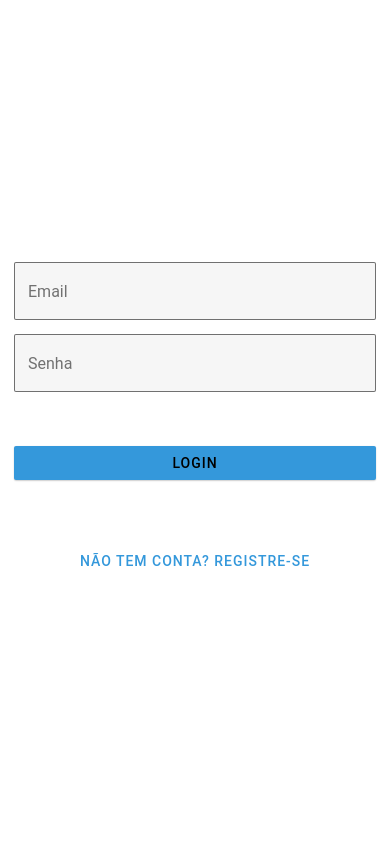
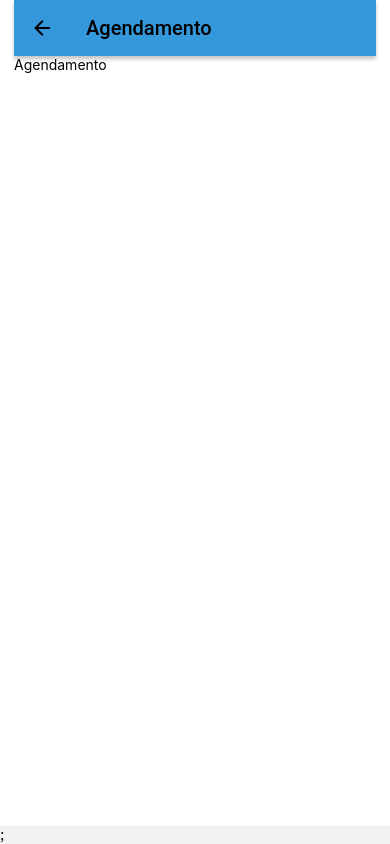
Before and after one commit to JVictorGalvao/projeto_v_dispositivos_moveis, a React Native app: screen /Agendamento in a window 390 px wide. Built offline with nearby package versions, Linux system fonts and the light colour scheme; what expo-linking would draw is missing.

Commit message:
fix(ajustes): Fix no carregamento do grupo de atendimento

```diff
--- a/App.tsx
+++ b/App.tsx
@@ -1,3 +1,4 @@
+/* eslint-disable react/style-prop-object */
 import { StatusBar } from 'expo-status-bar';
 import React from 'react';
 import { DefaultTheme, Provider as PaperProvider } from 'react-native-paper';
--- a/navigation/index.tsx
+++ b/navigation/index.tsx
@@ -6,11 +6,13 @@
 import {
   DarkTheme,
   DefaultTheme,
+  // eslint-disable-next-line prettier/prettier
   NavigationContainer
 } from '@react-navigation/native';
 import { createNativeStackNavigator } from '@react-navigation/native-stack';
 import * as React from 'react';
 import { ColorSchemeName } from 'react-native';
+import AgendamentoScreen from '../screens/AgendamentoScreen';
 import HomeScreen from '../screens/HomeSceen';
 import LocalizacaoScreen from '../screens/LocalizacaoScreen';
 import LoginScreen from '../screens/LoginScreen';
@@ -50,13 +52,18 @@ function RootNavigator() {
         options={{ headerShown: false }}
       />
       <Stack.Screen
-        name="Localizacao"
-        component={LocalizacaoScreen}
+        name="Home"
+        component={HomeScreen}
         options={{ headerShown: false }}
       />
       <Stack.Screen
-        name="Home"
-        component={HomeScreen}
+        name="Agendamento"
+        component={AgendamentoScreen}
+        options={{ headerShown: false }}
+      />
+      <Stack.Screen
+        name="Localizacao"
+        component={LocalizacaoScreen}
         options={{ headerShown: false }}
       />
       <Stack.Group screenOptions={{ presentation: 'modal' }}>
--- a/screens/AgendamentoScreen.tsx
+++ b/screens/AgendamentoScreen.tsx
@@ -0,0 +1,26 @@
+import React from 'react';
+import { Text } from 'react-native';
+import { Appbar } from 'react-native-paper';
+import { ScreenContainer } from '../components/ScreenContainer';
+import { RootStackScreenProps } from '../types';
+
+export default function AgendamentoScreen({
+  navigation,
+}: RootStackScreenProps<'Agendamento'>) {
+  return (
+    <>
+      <ScreenContainer>
+        <Appbar.Header statusBarHeight={0}>
+          <Appbar.BackAction
+            onPress={() => {
+              navigation.goBack();
+            }}
+          />
+          <Appbar.Content title="Agendamento" />
+        </Appbar.Header>
+        <Text>Agendamento</Text>
+      </ScreenContainer>
+      ;
+    </>
+  );
+}
--- a/screens/HomeSceen.tsx
+++ b/screens/HomeSceen.tsx
@@ -1,4 +1,5 @@
-import { useRoute } from '@react-navigation/native';
+/* eslint-disable no-else-return */
+import { RouteProp, useRoute } from '@react-navigation/native';
 // eslint-disable-next-line import/no-duplicates
 import { formatDistanceToNowStrict } from 'date-fns';
 // eslint-disable-next-line import/no-duplicates
@@ -14,30 +15,36 @@ interface IGrupos {
   nome: string;
   idade_minima: number;
 }
+type IRotas = {
+  Home: {
+    nome: string;
+    dataNasc: string;
+    email: string;
+  };
+};
 
 export default function HomeScreen({
   navigation,
 }: RootStackScreenProps<'Home'>) {
-  const route = useRoute();
+  const route = useRoute<RouteProp<IRotas, 'Home'>>();
   const nascimento = new Date(route.params.dataNasc);
   const idade = formatDistanceToNowStrict(nascimento, {
     locale: ptBR,
     addSuffix: false,
   });
   const idadeGrupo = parseInt(idade.replace(/[^0-9]/g, ''), 10);
-  //   const idadeGrupo = 44;
   const [grupos, setGrupos] = useState<IGrupos[]>([]);
 
   useEffect(() => {
-    api
-      .get('/grupos-atendimentos')
-      .then((response) => setGrupos(response.data));
-  }, []);
-
-  const grupoAtendimento = grupos.filter(
-    (elem) => elem.idade_minima <= idadeGrupo
-  );
-
+    (async () => {
+      const grupos = await api
+        .get('/grupos-atendimentos')
+        .then((response) =>
+          response.data.filter((elem) => elem.idade_minima <= idadeGrupo)
+        );
+      await setGrupos(grupos[0].nome);
+    })();
+  }, [idadeGrupo]);
   return (
     <ScreenContainer>
       <Card elevation={0}>
@@ -47,7 +54,7 @@ export default function HomeScreen({
           <Title>{`Idade: ${idade}`}</Title>
           <Title
             style={{ fontSize: 18 }}
-          >{`Grupo de atendimento: ${grupoAtendimento[0].nome}`}</Title>
+          >{`Grupo de atendimento: ${grupos}`}</Title>
           <Separator vertical size={8} />
           <Divider />
         </Card.Content>
@@ -57,7 +64,7 @@ export default function HomeScreen({
         <Card.Title title="Postos de vacinação próximos" />
       </Card>
       <Separator vertical size={36} />
-      <Card onPress={() => navigation.navigate('Localizacao')}>
+      <Card onPress={() => navigation.navigate('Agendamento')}>
         <Card.Title title="Agendamento" />
       </Card>
     </ScreenContainer>
--- a/screens/LocalizacaoScreen.tsx
+++ b/screens/LocalizacaoScreen.tsx
@@ -1,3 +1,5 @@
+/* eslint-disable @typescript-eslint/no-unused-vars */
+/* eslint-disable no-param-reassign */
 /* eslint-disable no-return-assign */
 /* eslint no-console: "off" */
 import * as Location from 'expo-location';
@@ -94,8 +96,9 @@ export default function LocalizacaoScreen({
         <Appbar.Content title="Locais de vacinação" />
       </Appbar.Header>
       <ScreenContainer>
-        {estabelecimentos.map((estab) => (
+        {estabelecimentos.map((estab, index) => (
           <List.Item
+            key={index.toString()}
             title={estab.nom_estab}
             descriptionNumberOfLines={2}
             description={`${
--- a/types.tsx
+++ b/types.tsx
@@ -1,3 +1,4 @@
+/* eslint-disable @typescript-eslint/no-namespace */
 /**
  * Learn more about using TypeScript with React Navigation:
  * https://reactnavigation.org/docs/typescript/
@@ -6,6 +7,7 @@
 import { BottomTabScreenProps } from '@react-navigation/bottom-tabs';
 import {
   CompositeScreenProps,
+  // eslint-disable-next-line prettier/prettier
   NavigatorScreenParams
 } from '@react-navigation/native';
 import { NativeStackScreenProps } from '@react-navigation/native-stack';
@@ -21,6 +23,7 @@ export type RootStackParamList = {
   Registro: undefined;
   Home: { nome: string; dataNasc: string; email: string };
   Localizacao: undefined;
+  Agendamento: undefined;
   Root: NavigatorScreenParams<RootTabParamList> | undefined;
   Modal: undefined;
   NotFound: undefined;
```
